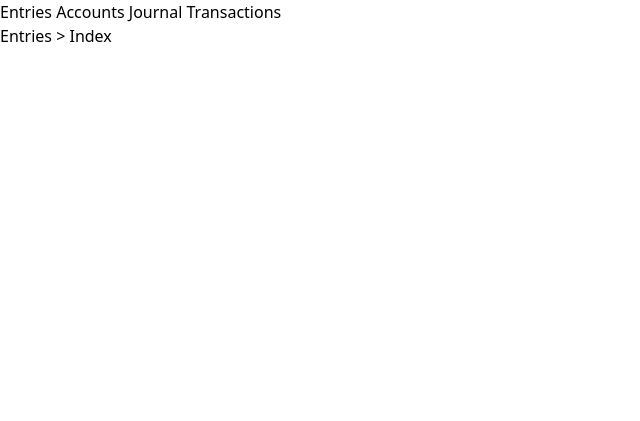
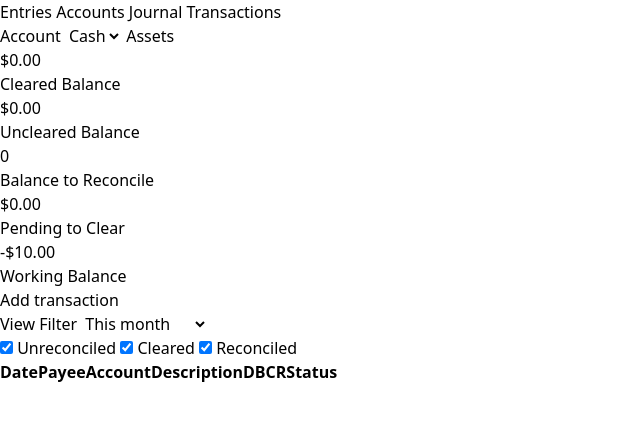
Before and after one commit to Rolando-Soft/accounting, a Rails app: page /entries in a window 1280 px wide. Shown: the top 421 px of the page, without its empty margins (0-640 px from the left). Run offline with Rails 7, Linux system fonts and the light colour scheme; tables that the repository leaves empty hold one stand-in row (values such as "Sample post"); lists and menus that the app fills with data are empty; style sheets or scripts are compiled from the project's sources; parts of the project's set-up code (start-up, migrations or seed data) failed here and were passed over.

Commit message:
Build account register with inline reconciliation
Adds an asset/liability account register at /entries: account picker,
date-range view filter, status checkboxes, and Cleared/Uncleared/
Working balances. Each entry's reconciliation status can be changed
inline without opening the parent journal transaction, since
reconciliation happens per entry (per account leg), not per journal
transaction.

Cleared/Uncleared balances are scoped to the current view filter;
Working balance always reflects the selected account's full history.

Adds Account#normal_balance and Entry#signed_amount to translate
debit/credit into a balance-direction-aware signed amount.

Co-Authored-By: Claude Sonnet 5 <noreply@anthropic.com>

```diff
--- a/app/controllers/entries_controller.rb
+++ b/app/controllers/entries_controller.rb
@@ -1,5 +1,75 @@
 class EntriesController < ApplicationController
+  before_action :set_entry, only: %i[update]
+
+  REGISTER_ACCOUNT_TYPES = %w[asset liability].freeze
+  VIEW_FILTERS = %w[this_month last_month last_3_months this_year last_year all_dates].freeze
+  STATUSES = Entry.reconciliation_statuses.keys
+
   def index
+    @accounts = Account.where(account_type: REGISTER_ACCOUNT_TYPES).order(:account_type, :name)
+    @account = @accounts.find_by(id: params[:account_id]) || @accounts.first
 
+    @view_filter = VIEW_FILTERS.include?(params[:view_filter]) ? params[:view_filter] : "this_month"
+    @selected_statuses = Array(params[:statuses]).presence || STATUSES
+    @balance_to_reconcile = params[:balance_to_reconcile].presence&.to_d || 0
+
+    if @account
+      all_entries = @account.entries.includes(journal_transaction: { entries: :account }).to_a
+      entries_in_view = all_entries.select { |e| within_date_range?(e.journal_transaction.date, @view_filter) }
+
+      @cleared_balance = sum_signed(entries_in_view.select { |e| e.cleared? || e.reconciled? })
+      @uncleared_balance = sum_signed(entries_in_view.select(&:unreconciled?))
+      @working_balance = sum_signed(all_entries)
+      @pending_to_clear = @cleared_balance - @balance_to_reconcile
+
+      @entries = entries_in_view
+        .select { |e| @selected_statuses.include?(e.reconciliation_status) }
+        .sort_by { |e| [ e.journal_transaction.date, e.id ] }
+        .reverse
+    else
+      @cleared_balance = @uncleared_balance = @working_balance = @pending_to_clear = 0
+      @entries = []
+    end
+  end
+
+  def update
+    return_to = params[:return_to].presence || entries_path
+    if @entry.update(entry_params)
+      redirect_to return_to, notice: "Entry updated."
+    else
+      redirect_to return_to, alert: @entry.errors.full_messages.to_sentence
+    end
+  end
+
+  private
+
+  def set_entry
+    @entry = Entry.find(params[:id])
+  end
+
+  def entry_params
+    params.require(:entry).permit(:reconciliation_status)
+  end
+
+  def sum_signed(entries)
+    entries.sum(&:signed_amount)
+  end
+
+  def within_date_range?(date, filter)
+    today = Date.current
+    case filter
+    when "last_month"
+      date.between?(today.prev_month.beginning_of_month, today.prev_month.end_of_month)
+    when "last_3_months"
+      date.between?(3.months.ago.to_date, today)
+    when "this_year"
+      date.between?(today.beginning_of_year, today.end_of_year)
+    when "last_year"
+      date.between?(today.prev_year.beginning_of_year, today.prev_year.end_of_year)
+    when "all_dates"
+      true
+    else # "this_month"
+      date.between?(today.beginning_of_month, today.end_of_month)
+    end
   end
 end
--- a/app/models/account.rb
+++ b/app/models/account.rb
@@ -18,6 +18,19 @@ class Account < ApplicationRecord
     "expense" => "Expense",
     "equity" => "Equity"
   }.freeze
+
+  # The entry_type ("debit" or "credit") that increases this account's balance.
+  NORMAL_BALANCE = {
+    "asset" => "debit",
+    "liability" => "credit",
+    "income" => "credit",
+    "expense" => "debit",
+    "equity" => "credit"
+  }.freeze
+
+  def normal_balance
+    NORMAL_BALANCE[account_type]
+  end
 
   validates :name, presence: true, uniqueness: true
   validates :account_type, presence: true
--- a/app/models/entry.rb
+++ b/app/models/entry.rb
@@ -6,4 +6,10 @@ class Entry < ApplicationRecord
   enum :reconciliation_status, { unreconciled: 0, cleared: 1, reconciled: 2 }
 
   validates :amount, numericality: { greater_than: 0 }
+
+  # Amount signed so that summing it moves the account's balance in the
+  # right direction regardless of the account's normal balance side.
+  def signed_amount
+    entry_type == account.normal_balance ? amount : -amount
+  end
 end
--- /dev/null
+++ b/app/views/entries/_entry_row.html.erb
@@ -0,0 +1,20 @@
+<% other_entries = entry.journal_transaction.entries.reject { |e| e.id == entry.id } %>
+<tr id="<%= dom_id(entry) %>" class="border border-gray-300 text-center">
+  <td class="border border-blue-300 px-3 py-2"><%= entry.journal_transaction.date %></td>
+  <td class="border border-blue-300 px-3 py-2"><%= entry.journal_transaction.payee %></td>
+  <td class="border border-blue-300 px-3 py-2 text-left">
+    <% other_entries.each do |other| %>
+      <div><%= other.account.name %> <span class="text-gray-500">(<%= number_to_currency(other.amount) %>)</span></div>
+    <% end %>
+  </td>
+  <td class="border border-blue-300 px-3 py-2"><%= entry.journal_transaction.description %></td>
+  <td class="border border-blue-300 px-3 py-2"><%= number_to_currency(entry.amount) if entry.debit? %></td>
+  <td class="border border-blue-300 px-3 py-2"><%= number_to_currency(entry.amount) if entry.credit? %></td>
+  <td class="border border-blue-300 px-3 py-2">
+    <%= form_with model: entry, url: entry_path(entry), method: :patch do |form| %>
+      <%= hidden_field_tag :return_to, request.fullpath %>
+      <%= form.select :reconciliation_status, Entry.reconciliation_statuses.keys.map { |s| [s.titleize, s] },
+            {}, onchange: "this.form.requestSubmit()", class: "border rounded px-1 py-0.5 text-sm" %>
+    <% end %>
+  </td>
+</tr>
--- a/app/views/entries/index.html.erb
+++ b/app/views/entries/index.html.erb
@@ -1 +1,82 @@
-Entries > Index
+<% content_for :title, "Register" %>
+<p class="text-green-600 mb-4"><%= notice %></p>
+<p class="text-red-600 mb-4"><%= alert %></p>
+
+<%= form_with url: entries_path, method: :get, class: "mb-6 space-y-4" do |form| %>
+  <div>
+    <%= form.label :account_id, "Account", class: "block text-gray-700 font-bold mb-1" %>
+    <%= form.collection_select :account_id, @accounts, :id, :name, { selected: @account&.id }, class: "border rounded px-3 py-2", onchange: "this.form.requestSubmit()" %>
+    <% if @account %>
+      <span class="text-sm text-gray-500 ml-2"><%= Account::TYPE_LABELS[@account.account_type] %></span>
+    <% end %>
+  </div>
+
+  <% if @account %>
+    <div class="flex flex-wrap gap-10">
+      <div>
+        <div class="text-xl font-bold"><%= number_to_currency(@cleared_balance) %></div>
+        <div class="text-sm text-gray-600">Cleared Balance</div>
+      </div>
+      <div>
+        <div class="text-xl font-bold"><%= number_to_currency(@uncleared_balance) %></div>
+        <div class="text-sm text-gray-600">Uncleared Balance</div>
+      </div>
+      <div>
+        <div class="text-xl font-bold">
+          <%= form.text_field :balance_to_reconcile, value: @balance_to_reconcile, size: 10, class: "border rounded px-2 py-1 w-28" %>
+        </div>
+        <div class="text-sm text-gray-600">Balance to Reconcile</div>
+      </div>
+      <div>
+        <div class="text-xl font-bold"><%= number_to_currency(@pending_to_clear) %></div>
+        <div class="text-sm text-gray-600">Pending to Clear</div>
+      </div>
+      <div>
+        <div class="text-xl font-bold"><%= number_to_currency(@working_balance) %></div>
+        <div class="text-sm text-gray-600">Working Balance</div>
+      </div>
+    </div>
+  <% end %>
+
+  <div class="flex flex-wrap items-center gap-6">
+    <%= link_to "Add transaction", new_journal_transaction_path, class: "bg-blue-500 text-white px-4 py-2 rounded hover:bg-blue-600" %>
+
+    <div>
+      <%= form.label :view_filter, "View Filter", class: "font-bold mr-2" %>
+      <%= form.select :view_filter,
+            [["This month", "this_month"], ["Last month", "last_month"], ["Last 3 months", "last_3_months"],
+             ["This year", "this_year"], ["Last year", "last_year"], ["All dates", "all_dates"]],
+            { selected: @view_filter }, class: "border rounded px-2 py-1", onchange: "this.form.requestSubmit()" %>
+    </div>
+
+    <div class="flex gap-4">
+      <% EntriesController::STATUSES.each do |status| %>
+        <label class="flex items-center gap-1">
+          <%= check_box_tag "statuses[]", status, @selected_statuses.include?(status), id: "status_#{status}", onchange: "this.form.requestSubmit()" %>
+          <%= status.titleize %>
+        </label>
+      <% end %>
+    </div>
+  </div>
+<% end %>
+
+<% if @account %>
+  <table class="table-auto w-full">
+    <thead>
+      <tr>
+        <th class="border border-blue-300 px-3 py-2">Date</th>
+        <th class="border border-blue-300 px-3 py-2">Payee</th>
+        <th class="border border-blue-300 px-3 py-2">Account</th>
+        <th class="border border-blue-300 px-3 py-2">Description</th>
+        <th class="border border-blue-300 px-3 py-2">DB</th>
+        <th class="border border-blue-300 px-3 py-2">CR</th>
+        <th class="border border-blue-300 px-3 py-2">Status</th>
+      </tr>
+    </thead>
+    <tbody>
+      <%= render partial: "entries/entry_row", collection: @entries, as: :entry %>
+    </tbody>
+  </table>
+<% else %>
+  <p class="text-gray-600">No asset or liability accounts yet. <%= link_to "Create one", new_account_path %>.</p>
+<% end %>
```
